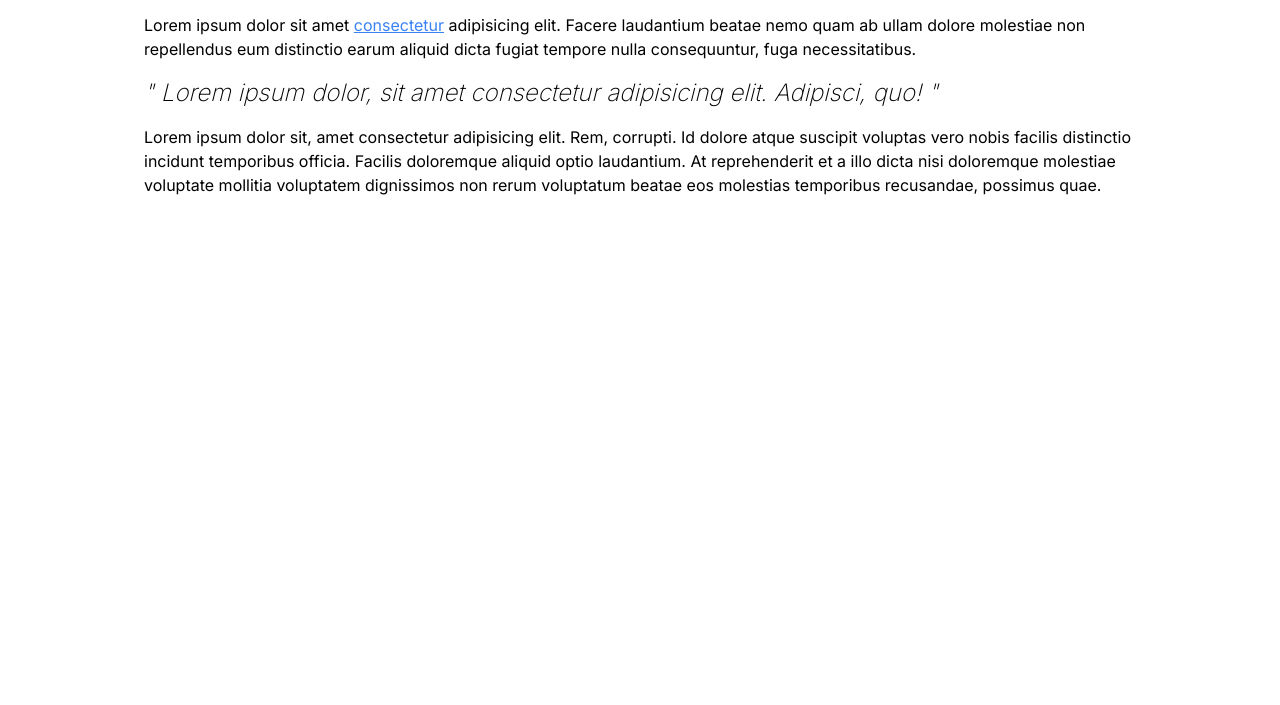
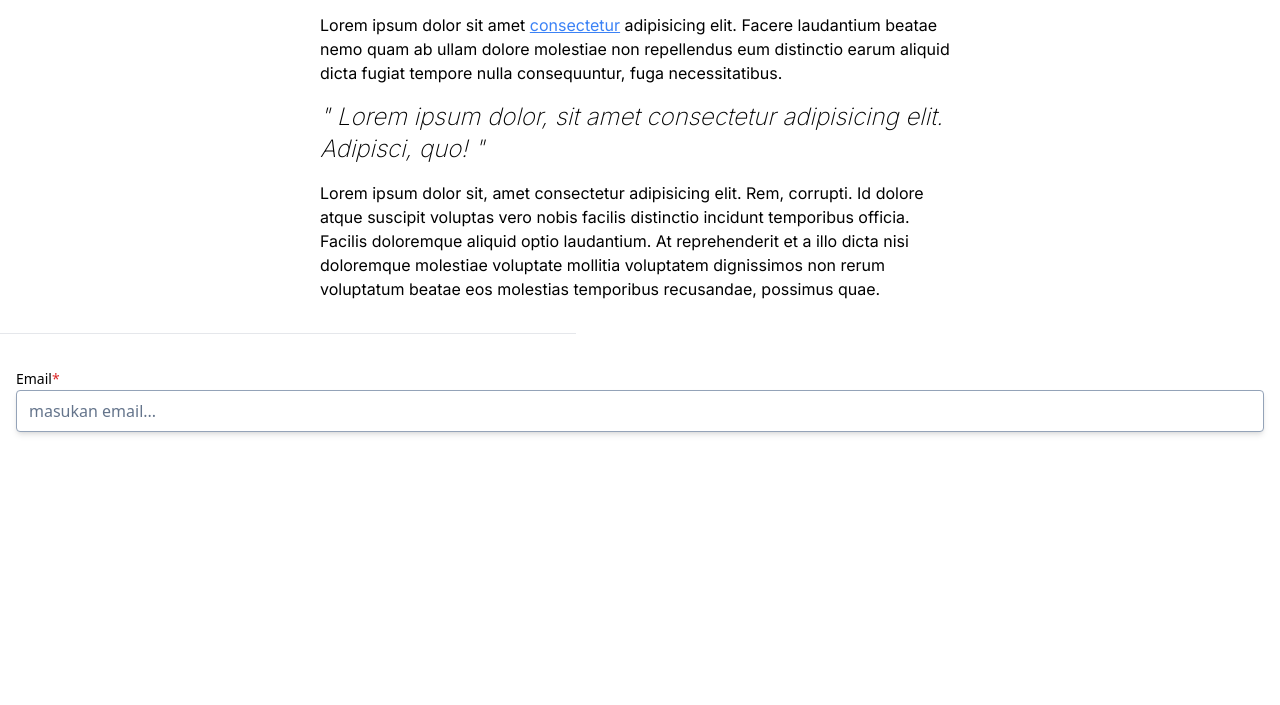
Before and after one commit to Lavaruz/Tailwind-Exp, a website: page public/index.html in a window 1280 px wide. Shown: the part 95-800 px from the top of the page. Drawn offline with Linux system fonts and the light colour scheme.

Commit message:
input using tailwind

```diff
--- a/public/index.html
+++ b/public/index.html
@@ -14,7 +14,7 @@
     <link rel="stylesheet" href="./css/style.css" />
   </head>
   <body>
-    <section id="news" class="max-w-5xl mx-auto font-inter p-4">
+    <section id="news" class="max-w-2xl mx-auto font-inter p-4">
       <h1 class="text-4xl font-bold mb-2">
         Belajar
         <span
@@ -24,7 +24,7 @@
         CSS
       </h1>
       <p class="mb-4 text-lg text-gray-500">
-        by <span class="font-semibold text-stone-900">Assami Muzaki</span> 2
+        By <span class="font-semibold text-stone-900">Assami Muzaki</span>, 2
         January 2022
       </p>
       <div class="content">
@@ -49,5 +49,29 @@
         </p>
       </div>
     </section>
+
+    <hr class="max-w-xl mb-4" />
+
+    <section class="p-4">
+      <form action="">
+        <label for="email-input">
+          <span
+            class="text-sm font-medium after:content-['*'] after:text-red-600 after:ml-1/2"
+            >Email</span
+          >
+          <input
+            id="email-input"
+            placeholder="masukan email..."
+            type="email"
+            class="w-full px-3 py-2 border border-slate-400 shadow-md rounded placeholder-slate-500 focus:outline-none focus:ring-indigo-500 focus:border-sky-400 invalid:border-pink-500 focus:invalid:border-pink-600 invalid:text-red-700 focus:invalid:text-red-500 peer"
+          />
+          <p
+            class="text-sm text-red-500 font-semibold m-1 invisible peer-invalid:visible"
+          >
+            email tidak valid
+          </p>
+        </label>
+      </form>
+    </section>
   </body>
 </html>
```
Also changed, not shown: public/css/style.css.
